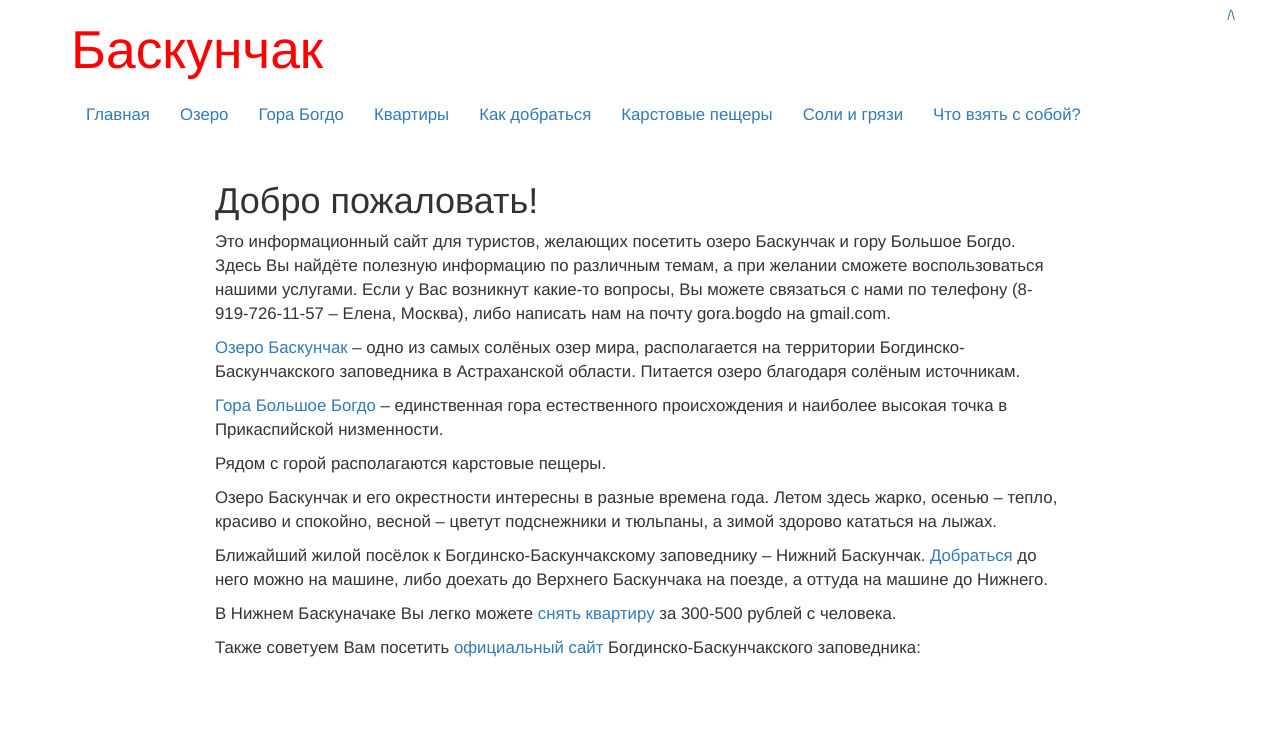
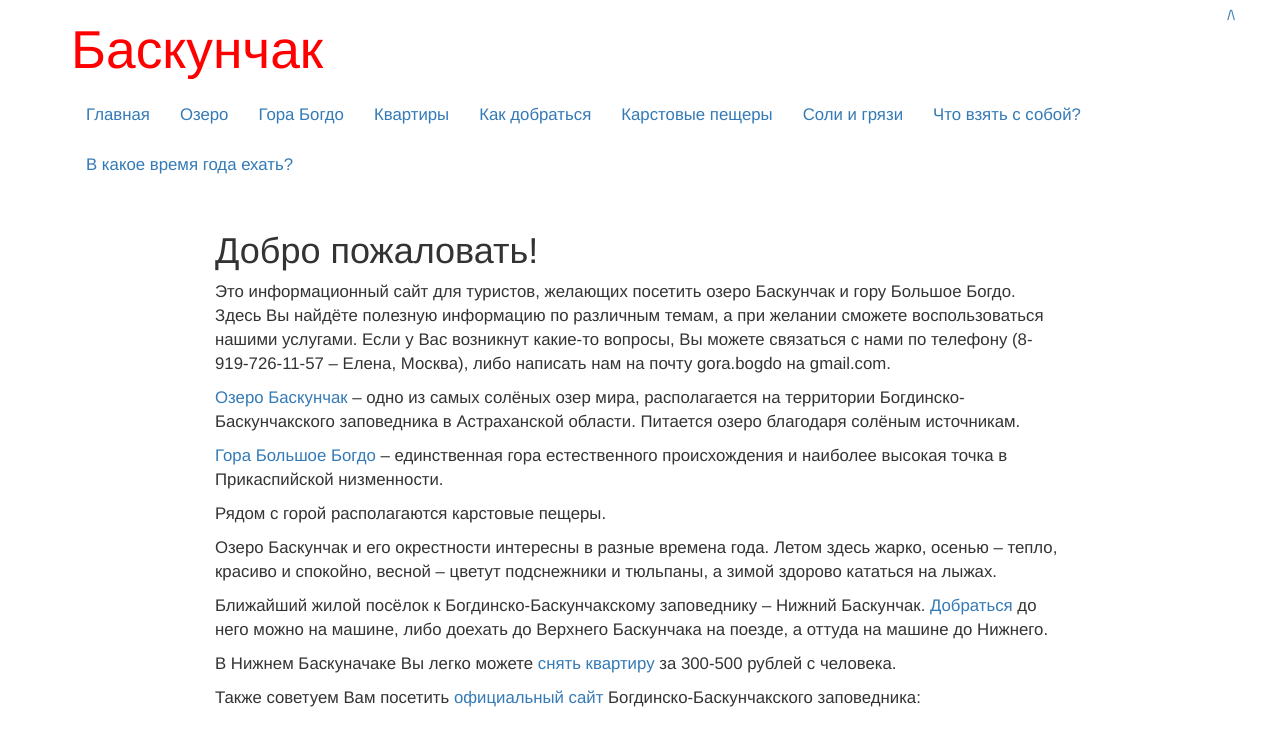
Before and after one commit to Baskunchak/baskunchak.github.io, a Jekyll site: the page built from index.md, in a window 1280 px wide. Shown: the top 746 px of the page. Built offline with Jekyll 4.4.1, drawn with Linux system fonts in a browser that asks for light colours.

Commit message:
Update default.html

```diff
--- a/_layouts/default.html
+++ b/_layouts/default.html
@@ -29,6 +29,7 @@
             <li><a href="caves.html">Карстовые пещеры</a></li>
             <li><a href="salt.html">Соли и грязи</a></li>
             <li><a href="stuff.html">Что взять с собой?</a></li>
+            <li><a href="season.html">В какое время года ехать?</a></li>
           </ul>
         </nav>
       </div>
```
